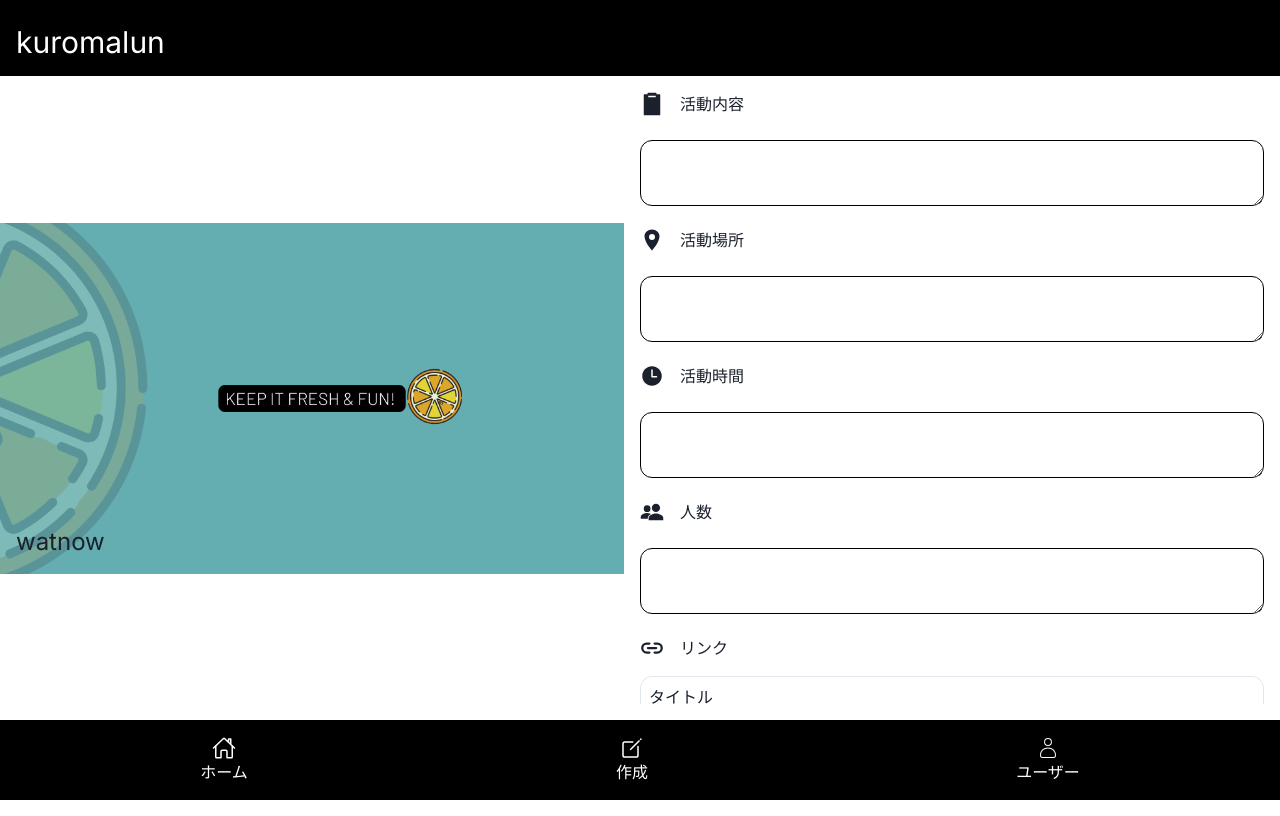
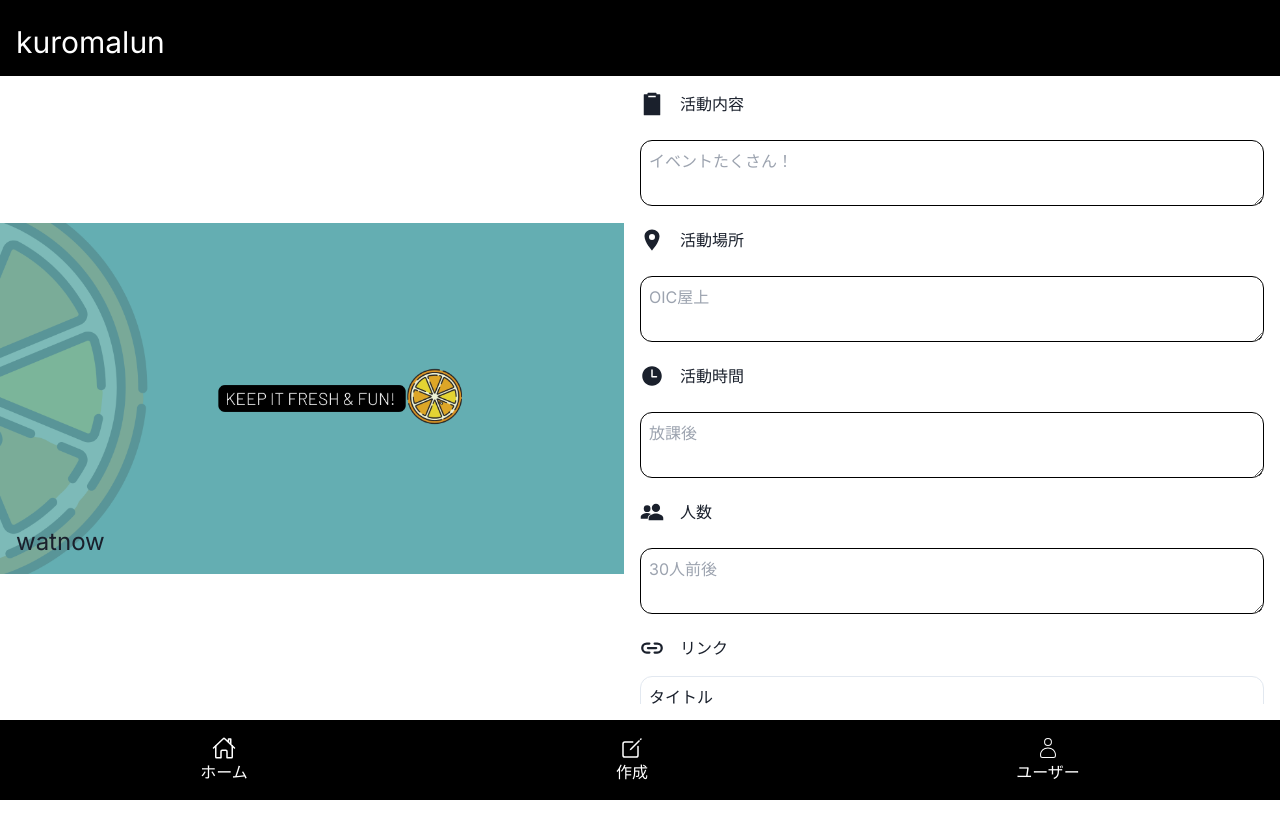
Before and after one commit to hiromuota166/kuromalun, a Next.js app in the folder kuromalun-front/: page /circleCreateEdit in a window 1280 px wide. Built offline with nearby package versions, Linux system fonts and the light colour scheme.

Commit message:
fix:キャメルケース

```diff
--- a/kuromalun-front/src/app/circleCreateEdit/page.tsx
+++ b/kuromalun-front/src/app/circleCreateEdit/page.tsx
@@ -14,14 +14,14 @@ const page = () => {
       </div>
       {/* 内容 */}
       <div className='bg-mainColor md:w-1/2 m-4 flex-col overflow-y-auto'>
-        <CircleInputText icon={IoClipboardSharp} width={6} height={6} text='活動内容' exampletext='イベントたくさん！' />
-        <CircleInputText icon={IoLocationSharp} width={6} height={6} text='活動場所' exampletext='OIC屋上' />
-        <CircleInputText icon={IoTime} width={6} height={6} text='活動時間' exampletext='放課後' />
-        <CircleInputText icon={IoPeopleSharp} width={6} height={6} text='人数' exampletext='30人前後' />
+        <CircleInputText icon={IoClipboardSharp} width={6} height={6} text='活動内容' exampleText='イベントたくさん！' />
+        <CircleInputText icon={IoLocationSharp} width={6} height={6} text='活動場所' exampleText='OIC屋上' />
+        <CircleInputText icon={IoTime} width={6} height={6} text='活動時間' exampleText='放課後' />
+        <CircleInputText icon={IoPeopleSharp} width={6} height={6} text='人数' exampleText='30人前後' />
         <CircleDetailTextItem icon={IoLink} width={6} height={6} text='リンク'/>
         <div className='p-2 my-3 border-zinc-600 border rounded-xl'>
-          <LinkInItem text='タイトル' exampletext='HPはこちら' />
-          <LinkInItem text='URL' exampletext='http://watnow.com' />
+          <LinkInItem text='タイトル' exampleText='HPはこちら' />
+          <LinkInItem text='URL' exampleText='http://watnow.com' />
         </div>
         {/* 保存ボタン */}
         <div className='w-full flex justify-end'>
--- a/kuromalun-front/src/app/circleDetail/page.tsx
+++ b/kuromalun-front/src/app/circleDetail/page.tsx
@@ -14,10 +14,10 @@ const page = () => {
       </div>
       {/* 内容 */}
       <div className='bg-mainColor md:w-1/2 m-4 flex-col overflow-y-auto'>
-        <CircleDetailText icon={IoClipboardSharp} width={6} height={6} text='活動内容' exampletext='イベントたくさんイベントたくさんイベントたくさんイベントたくさんイベントたくさんイベントたくさんイベントたくさんイベントたくさんイベントたくさんイベントたくさんイベントたくさんイベントたくさんイベントたくさんイベントたくさんイベントたくさんイベントたくさんイベントたくさんイベントたくさん！' />
-        <CircleDetailText icon={IoLocationSharp} width={6} height={6} text='活動場所' exampletext='OIC屋上' />
-        <CircleDetailText icon={IoTime} width={6} height={6} text='活動時間' exampletext='放課後' />
-        <CircleDetailText icon={IoPeopleSharp} width={6} height={6} text='人数' exampletext='30人前後' />
+        <CircleDetailText icon={IoClipboardSharp} width={6} height={6} text='活動内容' exampleText='イベントたくさんイベントたくさんイベントたくさんイベントたくさんイベントたくさんイベントたくさんイベントたくさんイベントたくさんイベントたくさんイベントたくさんイベントたくさんイベントたくさんイベントたくさんイベントたくさんイベントたくさんイベントたくさんイベントたくさんイベントたくさん！' />
+        <CircleDetailText icon={IoLocationSharp} width={6} height={6} text='活動場所' exampleText='OIC屋上' />
+        <CircleDetailText icon={IoTime} width={6} height={6} text='活動時間' exampleText='放課後' />
+        <CircleDetailText icon={IoPeopleSharp} width={6} height={6} text='人数' exampleText='30人前後' />
         <CircleDetailTextItem icon={IoLink} width={6} height={6} text='リンク'/>
         <a href="http://www.watnow.jp/" target="_blank" rel="noopener noreferrer">HPはこちら</a>
       </div >
--- a/kuromalun-front/src/components/CircleDetailText.tsx
+++ b/kuromalun-front/src/components/CircleDetailText.tsx
@@ -7,16 +7,16 @@ interface CircleDetailTextProps {
   width: number;
   height: number;
   text: string;
-  exampletext: string;
+  exampleText: string;
 }
 
 const CircleDetailText = (props: CircleDetailTextProps) => {
-  const { icon, width, height, text, exampletext } = props;
+  const { icon, width, height, text, exampleText } = props;
   return (
     <div className='mb-4'>
       <CircleDetailTextItem icon={icon} width={width} height={height} text={text}/>
       <p className='w-full md:h-90vh border-backgroundColor border rounded-xl p-2 mt-2'>
-        {exampletext}
+        {exampleText}
       </p>
     </div>
   )
--- a/kuromalun-front/src/components/LinkInItem.tsx
+++ b/kuromalun-front/src/components/LinkInItem.tsx
@@ -2,16 +2,16 @@
 
 interface LinkInItemProps {
   text: string;
-  exampletext: string;
+  exampleText: string;
 }
 
 const LinkInItem = (props: LinkInItemProps) => {
-  const { text, exampletext } = props;
+  const { text, exampleText } = props;
   return (
     <div>
       <p>{text}</p>
       <textarea
-        placeholder={exampletext}
+        placeholder={exampleText}
         className="md:w-full"
       />
   </div>
```
